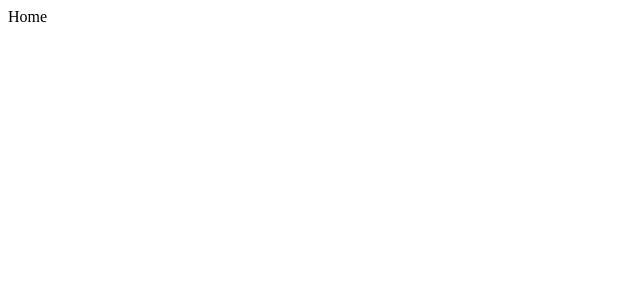
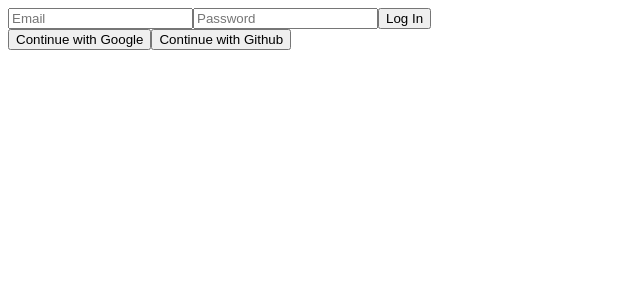
Before and after one commit to kmj0973/twitter-page-clone, a React (Create React App) app in the folder twitter_page_clone/: page /#/ in a window 1280 px wide. Shown: the top 300 px of the page, without its empty margins (0-640 px from the left). Built offline with nearby package versions, Linux system fonts and the light colour scheme.

Commit message:
Update login Form, firebase Auth
Update login Form, firebase Auth

```diff
--- a/twitter_page_clone/package.json
+++ b/twitter_page_clone/package.json
@@ -9,7 +9,7 @@
         "firebase": "^9.22.2",
         "react": "^18.2.0",
         "react-dom": "^18.2.0",
-        "react-router-dom": "^5.3.0",
+        "react-router-dom": "^5.3.4",
         "react-scripts": "5.0.1",
         "web-vitals": "^2.1.4"
     },
--- a/twitter_page_clone/src/component/App.js
+++ b/twitter_page_clone/src/component/App.js
@@ -1,12 +1,12 @@
-import AppRouter from "./Router";
-import React, { useState } from "react";
-import { authService } from "../myBase";
+import AppRouter from './Router';
+import React, { useState } from 'react';
+import { authService } from '../myBase';
 
 function App() {
-  const [isLoggedIn, setIsLoggedIn] = useState(true);
-  const user = authService.currentUser;
-  console.log(user);
-  return <AppRouter isLoggedIn={isLoggedIn} />;
+    const [isLoggedIn, setIsLoggedIn] = useState(false);
+    const user = authService.currentUser;
+    console.log(user);
+    return <AppRouter isLoggedIn={isLoggedIn} />;
 }
 
 export default App;
--- a/twitter_page_clone/src/routes/Auth.js
+++ b/twitter_page_clone/src/routes/Auth.js
@@ -1,4 +1,41 @@
-import React from "react";
+import React, { useState } from 'react';
 
-const Auth = () => <span>Auth</span>;
+const Auth = () => {
+    const [email, setEmail] = useState('');
+    const [password, setPassword] = useState('');
+
+    const onChange = (event) => {
+        const { name, value } = event.target;
+        if (name === 'email') {
+            setEmail(value);
+        } else if (name === 'password') {
+            setPassword(value);
+        }
+        console.log(event.target.name);
+    };
+    const onSubmit = (event) => {
+        event.preventDefault();
+    };
+    return (
+        <div>
+            <form onSubmit={onSubmit}>
+                <input name="email" type="text" placeholder="Email" required value={email} onChange={onChange} />
+                <input
+                    name="password"
+                    type="password"
+                    placeholder="Password"
+                    required
+                    vlaue={password}
+                    onChange={onChange}
+                />
+                <input type="submit" value="Log In" />
+            </form>
+            <div>
+                <button>Continue with Google</button>
+                <button>Continue with Github</button>
+            </div>
+        </div>
+    );
+};
+
 export default Auth;
```
Also changed, not shown: twitter_page_clone/src/component/Router.js (+4 -4 lines), 1 other file (tests, documents, lock files or other folders).
